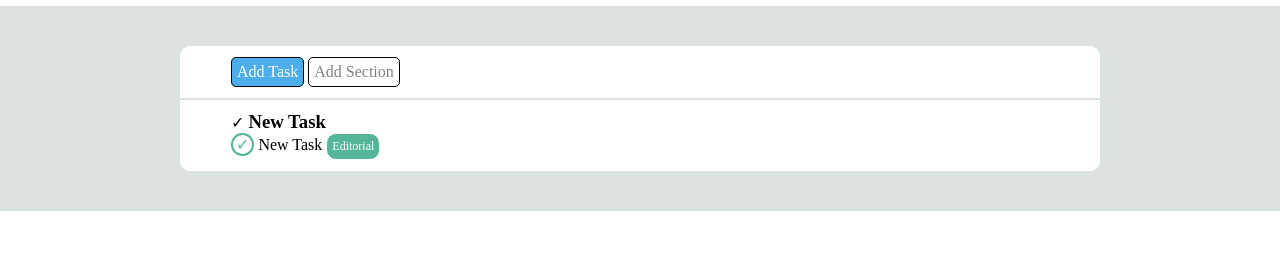
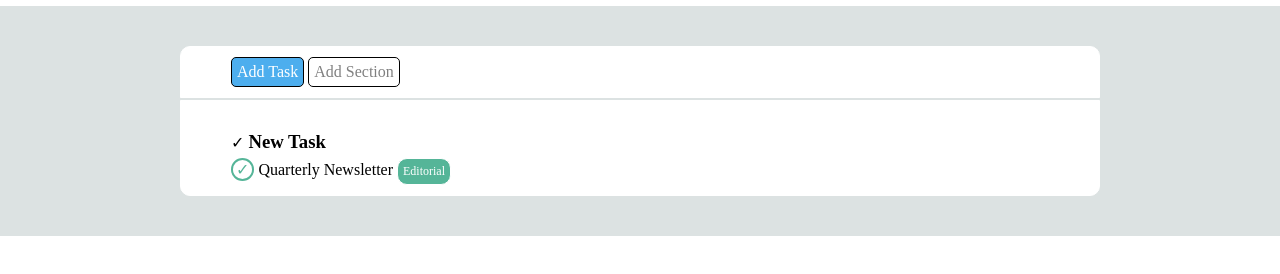
Before and after one commit to MicheleAbategiovanni/html-css-toboolist, a plain HTML site: page index.html in a window 1280 px wide. Shown: the part 82-356 px from the top of the page. Drawn offline with Linux system fonts and the light colour scheme.

Commit message:
fix code for new task section

```diff
--- a/css/style.css
+++ b/css/style.css
@@ -61,7 +61,7 @@ main{
 }
 
 /* Elementi da mettere in display-inline block */
-#stringa, .text, .check, .error, .editorial{
+.text, .check, .error, .editorial{
     display: inline-block;
 }
 
@@ -87,3 +87,8 @@ main{
     padding: 5px;
     font-size: 12px;
 }
+
+.stringa{
+    margin-bottom: 5px;
+    margin-top: 20px;
+}
--- a/index.html
+++ b/index.html
@@ -32,10 +32,10 @@
                 <div class="section">
 
                     <!-- new task -->
-                    <div id="stringa">
+                    <div>
 
                         <!-- Raggruppamento per New Task  -->
-                        <div>
+                        <div class="stringa">
                             <div class="text">&#10003;</div>
                             <h3 class="text">New Task</h3>
                         </div>
@@ -43,7 +43,7 @@
                         <!--  Lista di cose -->
                         <div>
                             <div class="check">&#10003;</div>
-                            <div class="text">New Task</div>
+                            <div class="text">Quarterly Newsletter</div>
                             <div class="editorial">Editorial</div>
                         </div>
                     </div>
@@ -51,6 +51,8 @@
 
                     <div>
                         <!-- today -->
+
+
                     </div>
 
                     <div>
```
